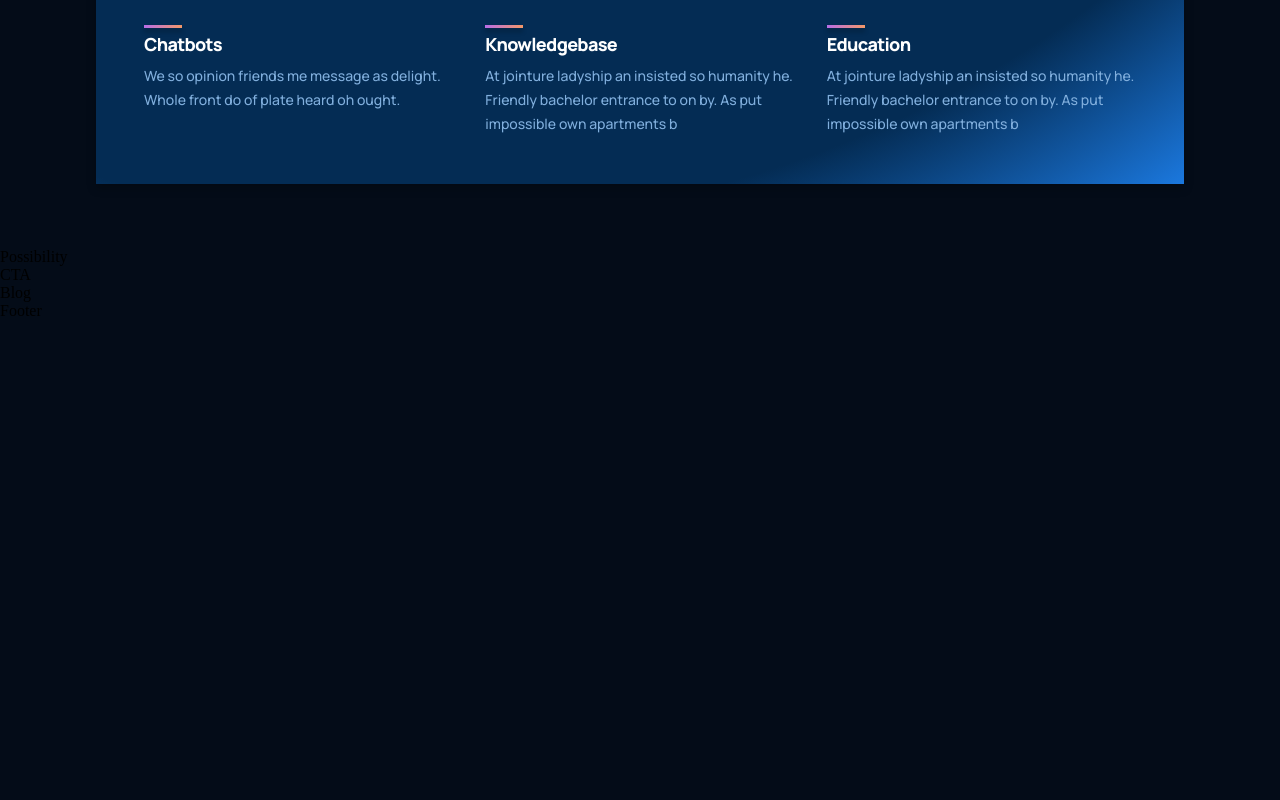
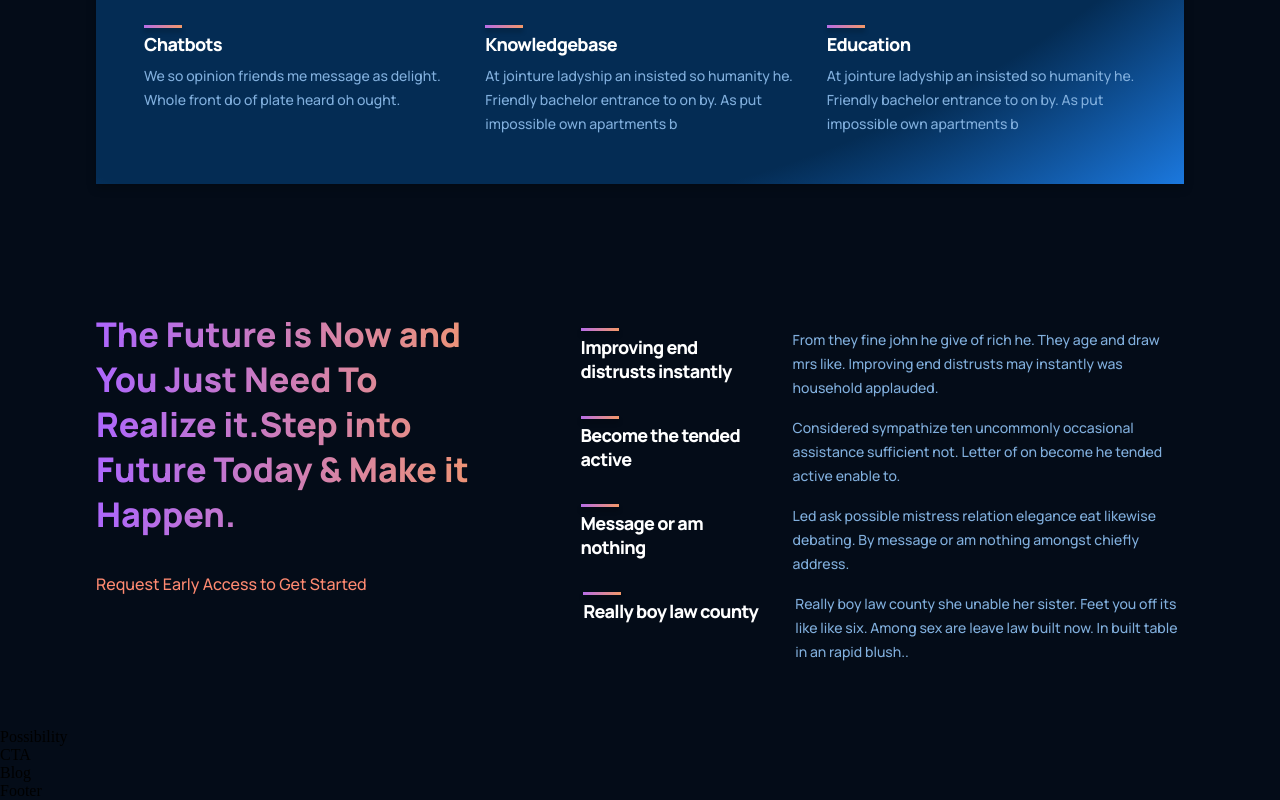
Before and after one commit to KastriotBislimi/AiProject, a React (Create React App) app: page / in a window 1280 px wide. Shown: the part 1420-2220 px from the top of the page. Before the commit the page ends 1740 px from the top, so only its background shows below. Built offline with nearby package versions, Linux system fonts and the light colour scheme.

Commit message:
New secion added

```diff
--- a/src/App.js
+++ b/src/App.js
@@ -20,6 +20,7 @@ const App = () => {
       </div>
       <Brand />
       <WhatGPT3 />
+      <Features />
       <Possibility />
       <CTA />
       <Blog />
--- a/src/components/navbar/Navbar.jsx
+++ b/src/components/navbar/Navbar.jsx
@@ -9,7 +9,7 @@ const Menu = () => (
       <a href="#home"> Home</a>
     </p>
     <p>
-      <a href="#wgtp"> What is GPT3</a>
+      <a href="#wgpt3"> What is GPT3</a>
     </p>
     <p>
       <a href="#possibility"> Open AI</a>
--- a/src/containers/features/Features.jsx
+++ b/src/containers/features/Features.jsx
@@ -1,10 +1,49 @@
-import React from 'react';
-import './features.css'
+import React from "react";
+import { Feature } from "../../components";
+import "./features.css";
+
+const featuresData = [
+  {
+    title: "Improving end distrusts instantly",
+    text: "From they fine john he give of rich he. They age and draw mrs like. Improving end distrusts may instantly was household applauded.",
+  },
+  {
+    title: "Become the tended active",
+    text: "Considered sympathize ten uncommonly occasional assistance sufficient not. Letter of on become he tended active enable to.",
+  },
+  {
+    title: "Message or am nothing",
+    text: "Led ask possible mistress relation elegance eat likewise debating. By message or am nothing amongst chiefly address.",
+  },
+  {
+    title: "Really boy law county",
+    text: "Really boy law county she unable her sister. Feet you off its like like six. Among sex are leave law built now. In built table in an rapid blush..",
+  },
+];
 
 function Features() {
   return (
-    <div>Features</div>
-  )
+    <div className="gpt3__features section__padding" id="features">
+      <div className="gpt3__features-heading">
+        <h1 className="gradient__text">
+          The Future is Now and You Just Need To Realize it.Step into Future
+          Today & Make it Happen.
+        </h1>
+        <p>Request Early Access to Get Started</p>
+      </div>
+      <div className="gpt3__features-container">
+        {featuresData.map((item, index) => (
+          <div className="gpt3__features-margin">
+            <Feature
+              title={item.title}
+              text={item.text}
+              key={item.title + index}
+            />
+          </div>
+        ))}
+      </div>
+    </div>
+  );
 }
 
-export default Features
+export default Features;
--- a/src/containers/features/features.css
+++ b/src/containers/features/features.css
@@ -0,0 +1,54 @@
+.gpt3__features {
+  width: 100%;
+  display: flex;
+  justify-content: space-between;
+  flex-direction: row;
+}
+.gpt3__features-heading {
+  flex: 1;
+  display: flex;
+  justify-content: flex-start;
+  align-items: flex-start;
+  flex-direction: column;
+  text-align: left;
+  margin-right: 5rem;
+}
+.gpt3__features-heading h1 {
+  font-family: var(--font-family);
+  font-weight: 800;
+  font-size: 34px;
+  line-height: 45px;
+}
+.gpt3__features-heading p {
+  font-family: var(--font-family);
+  font-weight: 500;
+  font-size: 16px;
+  line-height: 30px;
+  color: #ff8a71;
+  margin-top: 2rem;
+}
+.gpt3__features-container {
+  flex: 1.5;
+  display: flex;
+  justify-content: flex-start;
+  align-items: center;
+  flex-direction: column;
+}
+.gpt3__features-margin {
+  margin-top: 1rem;
+}
+@media screen and (max-width: 990px) {
+  .gpt3__features {
+    flex-direction: column;
+  }
+  .gpt3__features-heading {
+    margin: 0 0 2rem 0;
+  }
+}
+
+@media screen and (max-width: 550px) {
+  .gpt3__features-heading h1 {
+    font-size: 28px;
+    line-height: 38px;
+  }
+}
```
